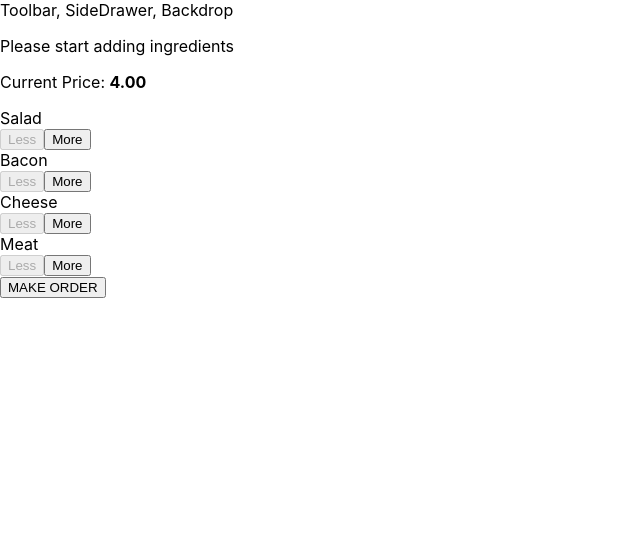
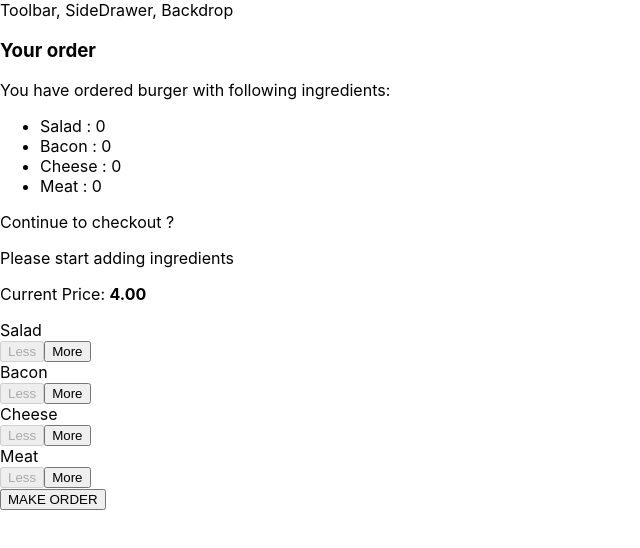
Before and after one commit to Sergeydayneko/brg-app, a React app: page / in a window 1280 px wide. Shown: the top 548 px of the page, without its empty margins (0-640 px from the left). Built offline with nearby package versions, Linux system fonts and the light colour scheme.

Commit message:
140 done

```diff
--- /dev/null
+++ b/src/components/Burger/OrderSummary/OrderSummary.js
@@ -0,0 +1,37 @@
+import React from 'react'
+import Aux from "../../../hoc/Aux";
+
+
+/**
+ * Burger order desk information component
+ *
+ * @author dayneko_si
+ * @since 03.03.2019
+ * @param props
+ */
+const orderSummary = (props) => {
+    const ingredientSummary = Object.keys(props.ingredients)
+        .map((ingredient, index) => {
+            return (
+                <li key = { ingredient + index }>
+                    <span style = { { textTransform: 'capitalize'} }
+                    >{ ingredient }</span> : { props.ingredients[ingredient] }
+                </li>
+            )
+        });
+
+
+    return (
+        <Aux>
+            <h3>Your order</h3>
+            <p>You have ordered burger with following ingredients:</p>
+            <ul>
+                { ingredientSummary }
+            </ul>
+            <p>Continue to checkout ?</p>
+        </Aux>
+    )
+
+};
+
+export default orderSummary
--- /dev/null
+++ b/src/components/UI/Modal/Modal.css
@@ -0,0 +1,20 @@
+.Modal {
+    position: fixed;
+    z-index: 500;
+    background-color: white;
+    width: 70%;
+    border: 1px solid #ccc;
+    box-shadow: 1px 1px 1px black;
+    padding: 16px;
+    left: 15%;
+    top: 30%;
+    box-sizing: border-box;
+    transition: all 0.3s ease-out;
+}
+
+@media (min-width: 600px) {
+    .Modal {
+        width: 500px;
+        left: calc(50% - 250px);
+    }
+}
--- /dev/null
+++ b/src/components/UI/Modal/Modal.js
@@ -0,0 +1,11 @@
+import React from 'react'
+
+import  classes from './Modal.css'
+
+const modal = (props) => (
+    <div className = { classes.Modal }>
+        { props.children }
+    </div>
+);
+
+export default modal;
--- a/src/containers/BuilderBuilder/BurgerBuilder.js
+++ b/src/containers/BuilderBuilder/BurgerBuilder.js
@@ -1,7 +1,11 @@
 import React, { Component } from  'react'
+
 import Aux from '../../hoc/Aux'
 import Burger from "../../components/Burger/Burger";
 import BuildControls from "../../components/Burger/BuildControls/BuildControls";
+import Modal from "../../components/UI/Modal/Modal";
+import OrderSummary from "../../components/Burger/OrderSummary/OrderSummary";
+
 
 /** costs of ingredients **/
 const INGREDIENT_PRICES = {
@@ -37,12 +41,10 @@
      * 1+ - enable
      */
     updatePurchaseState = (ingredients) => {
-        debugger
         const sum = Object.keys(ingredients).reduce((sum, key) => {
             return sum + ingredients[key]
         }, 0);
 
-        debugger
         this.setState({
             purchasable: sum > 0
         })
@@ -93,7 +95,6 @@
     };
 
     render() {
-
         const disabledInfo = {
             ...this.state.ingredients
         };
@@ -105,6 +106,10 @@
 
         return (
             <Aux>
+
+                <Modal>
+                    <OrderSummary ingredients = { this.state.ingredients }/>
+                </Modal>
                 <Burger ingredients = { this.state.ingredients } />
                 <BuildControls
                     price             = { this.state.totalPrice }
@@ -115,7 +120,6 @@
             </Aux>
         );
     }
-
 }
 
 export default BurgerBuilder;
```
Also changed, not shown: src/components/UI/Backdrop/Backdrop.js (added).
